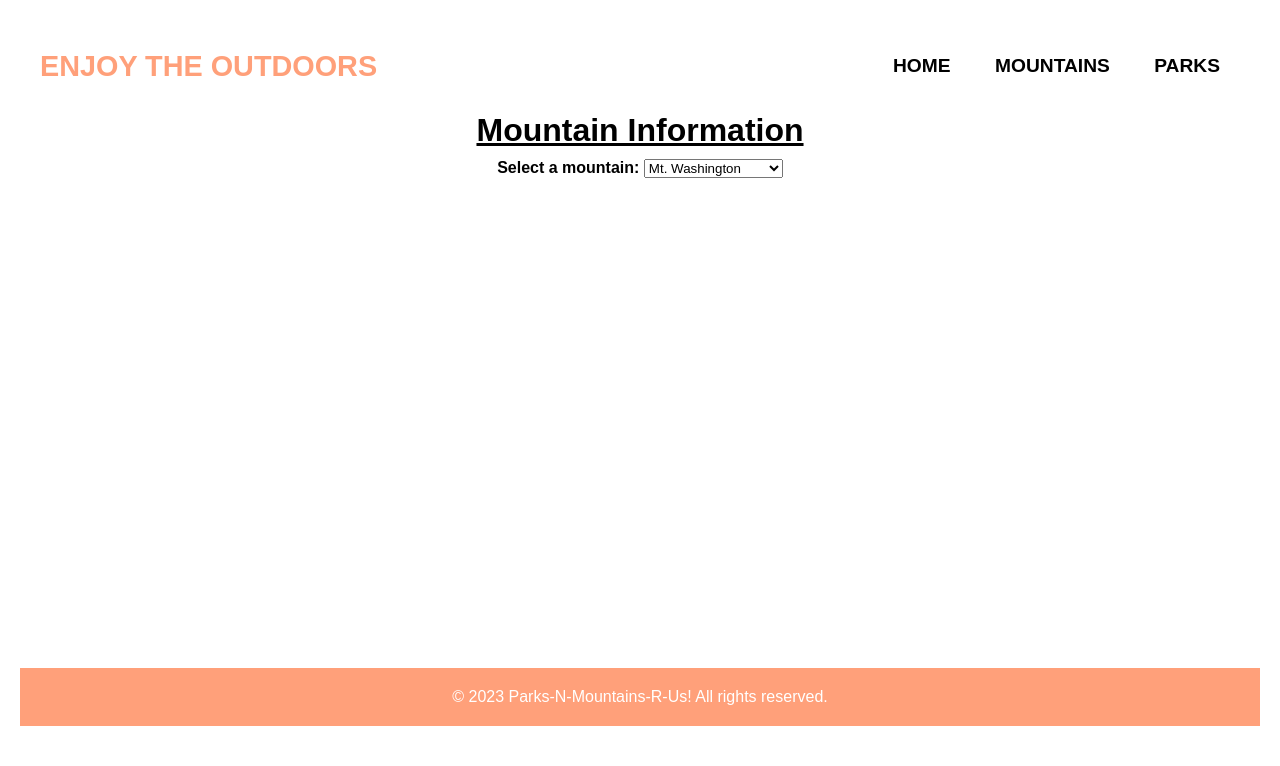
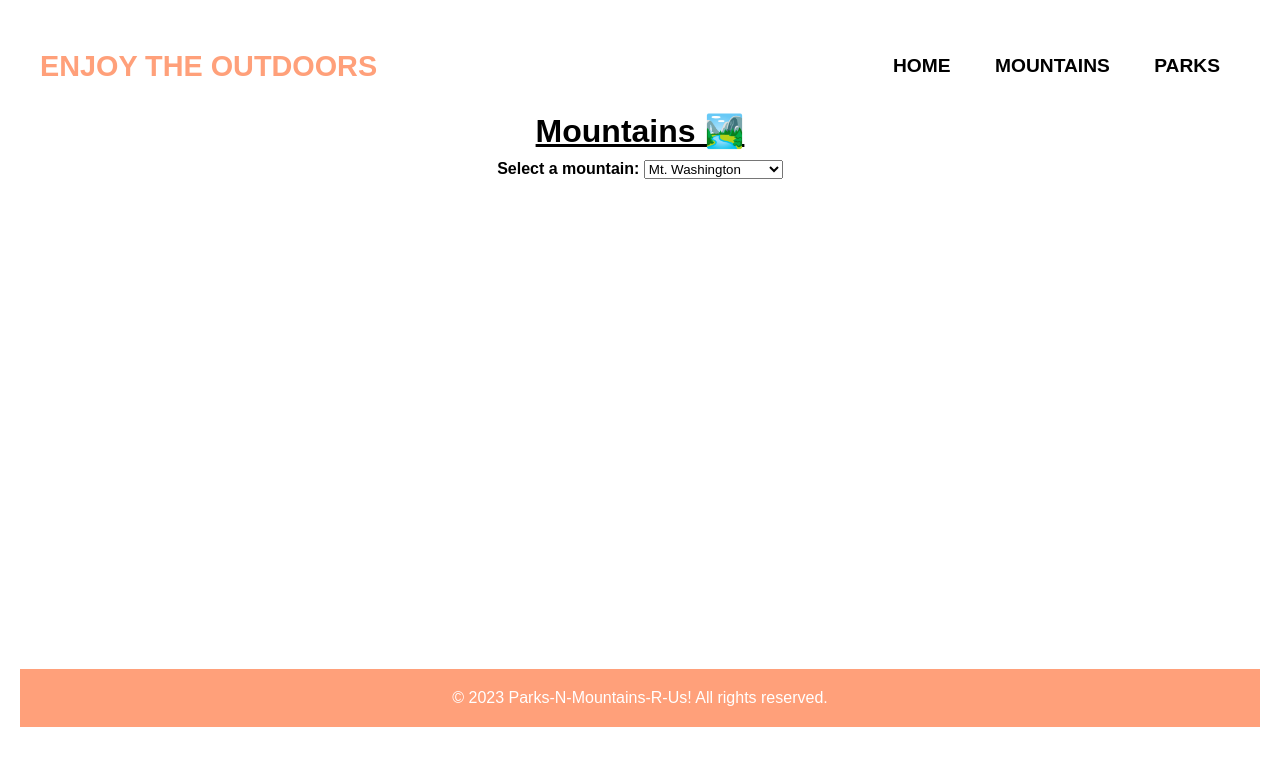
Before and after one commit to imalicx/EnjoyTheOutdoors2, a plain HTML site: page mountains/mountains.html in a window 1280 px wide. Drawn offline with Linux system fonts and the light colour scheme.

Commit message:
FinishedChanges

```diff
--- a/mountains/mountains.html
+++ b/mountains/mountains.html
@@ -2,7 +2,6 @@
 <html lang="en">
   <head>
     <meta charset="UTF-8" />
-    <meta http-equiv="X-UA-Compatible" content="IE=edge" />
     <meta name="viewport" content="width=device-width, initial-scale=1.0" />
     <link rel="stylesheet" href="mountains.css" />
     <title>Explore With Us</title>
@@ -28,7 +27,7 @@
 
 
   <div class="label-selection">
-  <h1>Mountain Information</h1>
+  <h1>Mountains 🏞️</h1>
   <label for="mountain-select">Select a mountain:</label>
   <select id="mountain-select"></select>
 </div>
--- a/mountains/mountains.js
+++ b/mountains/mountains.js
@@ -1,4 +1,5 @@
 // fetch the sunrise/sunset times for a specific mountain
+
 async function getSunsetForMountain(lat, lng) {
   let response = await fetch(`https://api.sunrise-sunset.org/json?lat=${lat}&lng=${lng}&date=today`);
   let data = await response.json();
@@ -6,6 +7,7 @@ async function getSunsetForMountain(lat, lng) {
 }
 
 // function to populate the dropdown list with mountain names
+
 function populateDropdown() {
   const mountainSelect = document.getElementById('mountain-select');
 
@@ -18,6 +20,7 @@ function populateDropdown() {
 }
 
 // fuction to display the selected mountain information
+
 function displayMountainInfo() {
   const mountainIndex = document.getElementById('mountain-select').value;
   const mountain = mountainData[mountainIndex];
--- a/parks/parks.js
+++ b/parks/parks.js
@@ -1,4 +1,5 @@
 // function to populate the search  dropdown based on the selected search type
+
 function populateSearchCriteria() {
   const searchType = document.getElementById("search-type").value;
   const searchCriteriaContainer = document.getElementById("search-criteria");
@@ -7,6 +8,7 @@ function populateSearchCriteria() {
   searchCriteriaContainer.innerHTML = "";
 
   // populates the appropriate dropdown
+
   if (searchType === "location") {
     const locationDropdown = document.createElement("select");
     locationDropdown.id = "location-dropdown";
@@ -35,6 +37,7 @@ function populateSearchCriteria() {
 }
 
 // function for the search results
+
 function displaySearchResults(parks) {
   const searchResultsContainer = document.getElementById("search-results");
   searchResultsContainer.innerHTML = "";
@@ -63,6 +66,7 @@ function displaySearchResults(parks) {
 }
 
 // function to perform the search based on the selected search type and criteria
+
 function performSearch() {
   const searchType = document.getElementById("search-type").value;
   const searchCriteria = searchType === "location" ? document.getElementById("location-dropdown").value : document.getElementById("park-type-dropdown").value;
@@ -70,6 +74,7 @@ function performSearch() {
   searchResultsContainer.innerHTML = ""; // Clear previous results
 
   // search perform on search/criteria
+
   let filteredParks = [];
 
   if (searchType === "location") {
```
Also changed, not shown: index.html (+0 -1 lines), parks/parks.html (+1 -2 lines), 1 other file.
